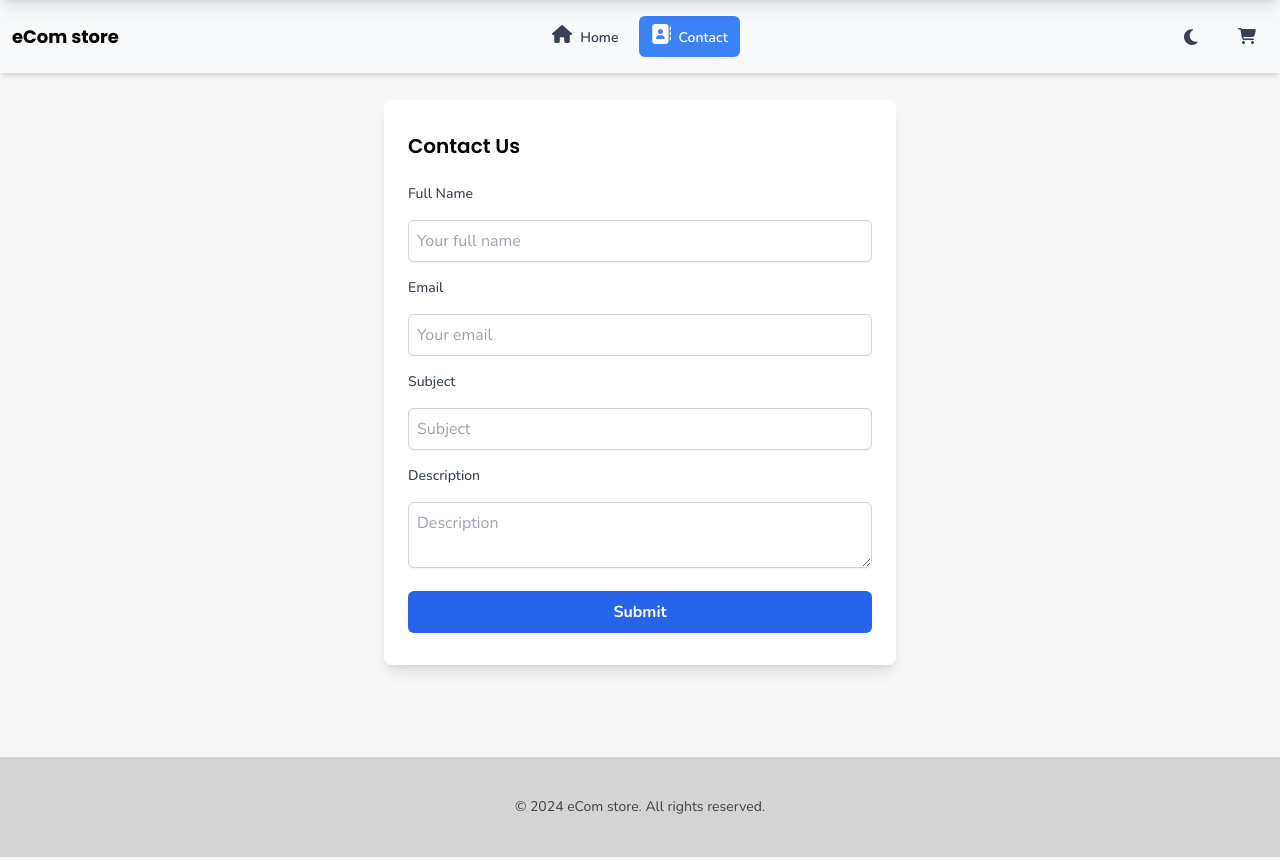
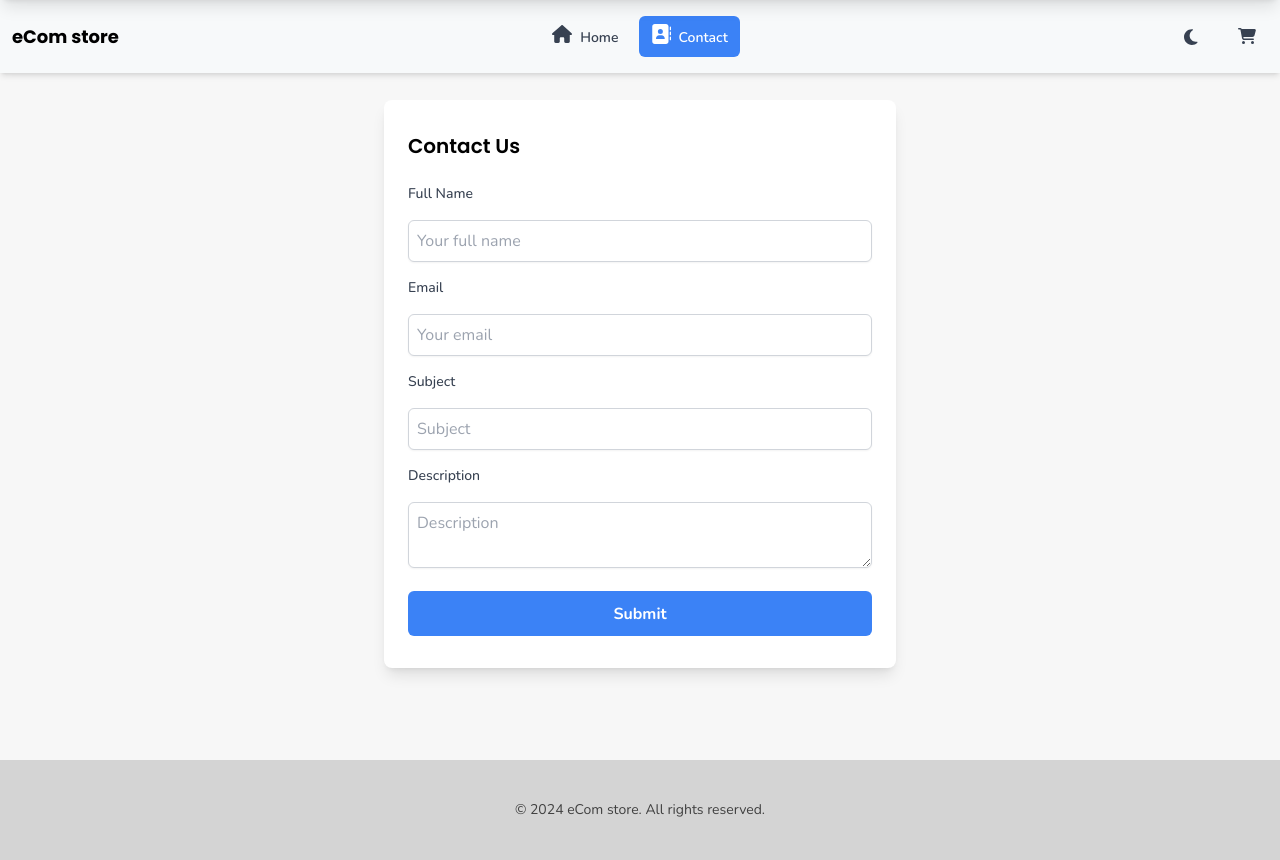
Before and after one commit to Kinenystuen/eComStore, a React (Vite) app: page /contact in a window 1280 px wide. Built offline with nearby package versions, Linux system fonts and the light colour scheme; no server answers; what tailwindcss-motion would draw is missing.

Commit message:
Button fixup with component

```diff
--- a/src/_root/pages/Contact.tsx
+++ b/src/_root/pages/Contact.tsx
@@ -7,6 +7,7 @@ import H2 from "../../components/shared/Typography/H2";
 import P from "../../components/shared/Typography/P";
 import { FontAwesomeIcon } from "@fortawesome/react-fontawesome";
 import { faCheck } from "@fortawesome/free-solid-svg-icons";
+import Button from "../../components/shared/Button";
 
 function Contact() {
   const [isLoading, setIsLoading] = useState(false);
@@ -200,12 +201,13 @@ function Contact() {
             />
 
             {/* Submit */}
-            <button
+            <Button
               type="submit"
-              className="w-full bg-blue-600 text-white font-bold py-2 px-4 rounded-md hover:bg-blue-700 transition duration-200"
+              className="w-full font-bold rounded-md"
+              buttonType="blue"
             >
               {isLoading ? <LoaderSmall className="mx-auto" /> : "Submit"}
-            </button>
+            </Button>
           </form>
         </div>
       )}
```
